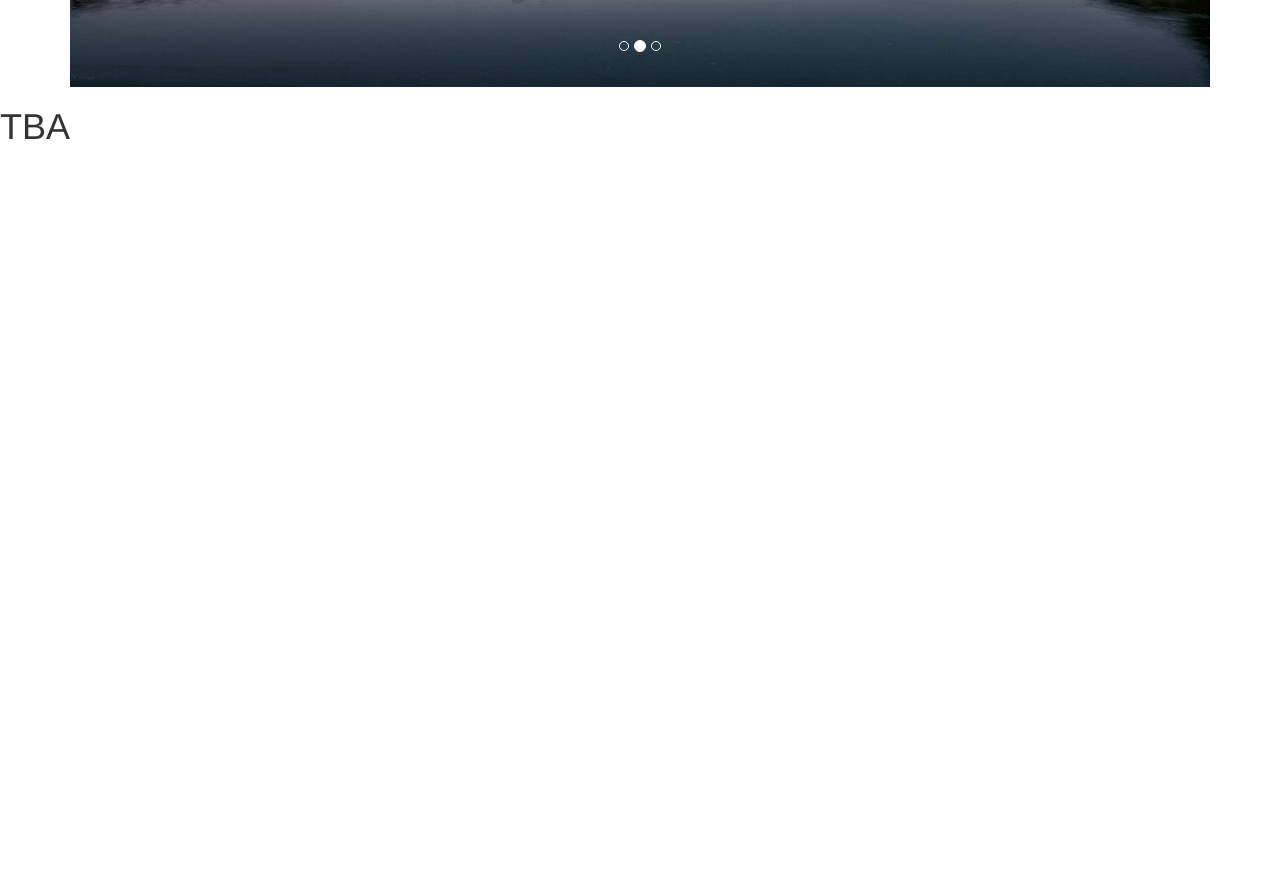
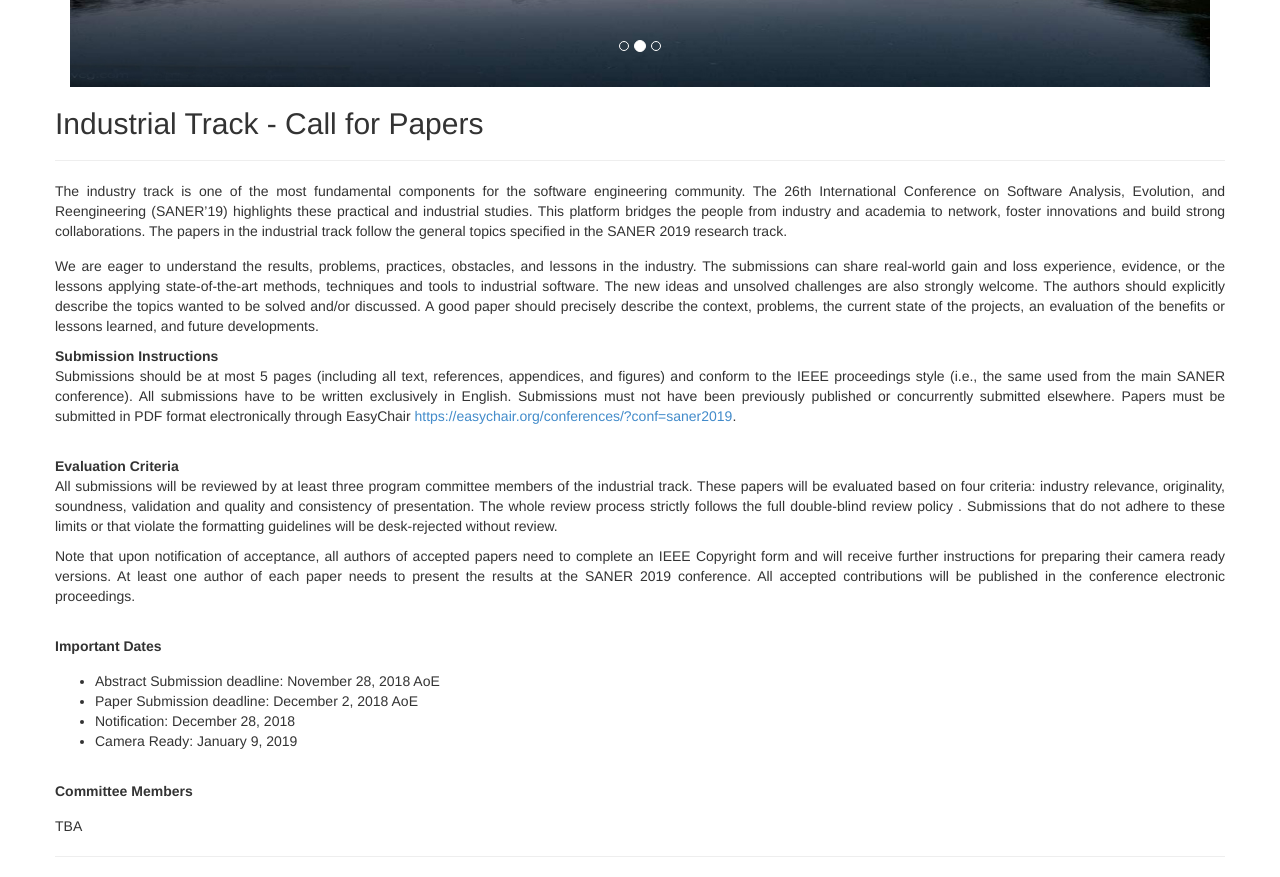
Before and after one commit to saner2019/saner2019.github.io, a plain HTML site: page cfp/IndustrialTrack.html in a window 1280 px wide. Shown: the part 338-1215 px from the top of the page. Before the commit the page ends 800 px from the top, so only its background shows below. Drawn offline with Linux system fonts and the light colour scheme.

Commit message:
update industrial

```diff
--- a/cfp/IndustrialTrack.html
+++ b/cfp/IndustrialTrack.html
@@ -16,6 +16,82 @@
 <script src="../common/loadhead.js"></script>
 <script>loadheaderexecute(2);</script>
 <script>loadCarousel(2);</script>
-<h1>TBA</h1>
+
+<div class="container">
+    <div class="row">
+        <class
+        ="col-md-12">
+        <h2>Industrial Track - Call for Papers </h2>
+        <hr>
+        <p style="text-align:justify;">
+            The industry track is one of the most fundamental components for the software engineering community.
+            The 26th International Conference on Software Analysis, Evolution, and Reengineering (SANER’19) highlights
+            these practical and industrial studies. This platform bridges the people from industry and academia to
+            network,
+            foster innovations and build strong collaborations.
+            The papers in the industrial track follow the general topics specified in the SANER 2019 research track.
+        </p>
+        <p style="text-align: justify; margin-top: 15px;">
+            We are eager to understand the results, problems, practices, obstacles, and lessons in the industry.
+            The submissions can share real-world gain and loss experience, evidence,
+            or the lessons applying state-of-the-art methods, techniques and tools to industrial software.
+            The new ideas and unsolved challenges are also strongly welcome.
+            The authors should explicitly describe the topics wanted to be solved and/or discussed.
+            A good paper should precisely describe the context, problems, the current state of the projects,
+            an evaluation of the benefits or lessons learned, and future developments.
+        </p>
+
+        <strong>Submission Instructions</strong>
+        <p style="text-align: justify;">
+            Submissions should be at most 5 pages (including all text, references, appendices,
+            and figures) and conform to the IEEE proceedings style (i.e., the same used from the main SANER conference).
+            All submissions have to be written exclusively in English. Submissions must not have been previously
+            published
+            or concurrently submitted elsewhere.
+            Papers must be submitted in PDF format electronically through EasyChair <a
+                href="https://easychair.org/conferences/?conf=saner2019">https://easychair.org/conferences/?conf=saner2019</a>.
+        </p>
+
+        <br>
+        <strong>Evaluation Criteria</strong>
+        <p style="text-align: justify;">
+            All submissions will be reviewed by at least three program committee members
+            of the industrial track. These papers will be evaluated based on four criteria:
+            industry relevance, originality, soundness, validation and quality and consistency
+            of presentation. The whole review process strictly follows the full
+            <under>double-blind
+                review policy
+            </under>
+            . Submissions that do not adhere to these limits or that violate the
+            formatting guidelines will be desk-rejected without review.
+        </p>
+        <p style="text-align: justify;">
+            Note that upon notification of acceptance, all authors of accepted papers need to complete an
+            IEEE Copyright form and will receive further instructions for preparing their camera ready versions.
+            At least one author of each paper needs to present the results at the SANER 2019 conference.
+            All accepted contributions will be published in the conference electronic proceedings.
+        </p>
+        <br>
+        <strong>Important Dates</strong>
+        <p style="text-align: justify;margin-top: 15px;">
+        <ul>
+            <li>Abstract Submission deadline: November 28, 2018 AoE</li>
+            <li>Paper Submission deadline: December 2, 2018 AoE</li>
+            <li>Notification: December 28, 2018</li>
+            <li>Camera Ready: January 9, 2019</li>
+        </ul>
+        </p>
+        <br>
+        <strong>Committee Members</strong>
+        <p style="text-align: justify;margin-top: 15px;">
+            TBA
+        </p>
+        <hr>
+    </div>
+</div>
+</div>
+
+
+</div>
 </body>
 </html>
--- a/common/loadhead.js
+++ b/common/loadhead.js
@@ -54,7 +54,7 @@ function loadheaderexecute(level) {
     var li_cfp = $('<li class="dropdown"><a href="#" class="dropdown-toggle" data-toggle="dropdown" data-hover="dropdown">Call for Papers<span class="caret"></span></a><ul class="dropdown-menu" role="menu"></ul></li>');
     li_cfp.find('ul').append('<li><a href="'+ResearchTrackCFP+'">Research Track</a></li>');
     li_cfp.find('ul').append('<li><a href="'+ERATrackCFP+'"">ERA Track</a></li>');
-    // li_cfp.find('ul').append('<li><a href="'+IndustryTrackCPF+'">Industry Track</a></li>');
+    li_cfp.find('ul').append('<li><a href="'+IndustryTrackCPF+'">Industry Track</a></li>');
     li_cfp.find('ul').append('<li><a href="'+ToolDemoTrackCFP+'">Tool Demo Track</a></li>');
     li_cfp.find('ul').append('<li><a href="'+RENETrackCFP+'">RENE Track</a></li>');
     li_cfp.find('ul').append('<li><a href="'+WorkshopTrackCFP+'">Workshop Track</a></li>');
```
Also changed, not shown: cfp/JournalFirstTrack.html (+1 -1 lines).
